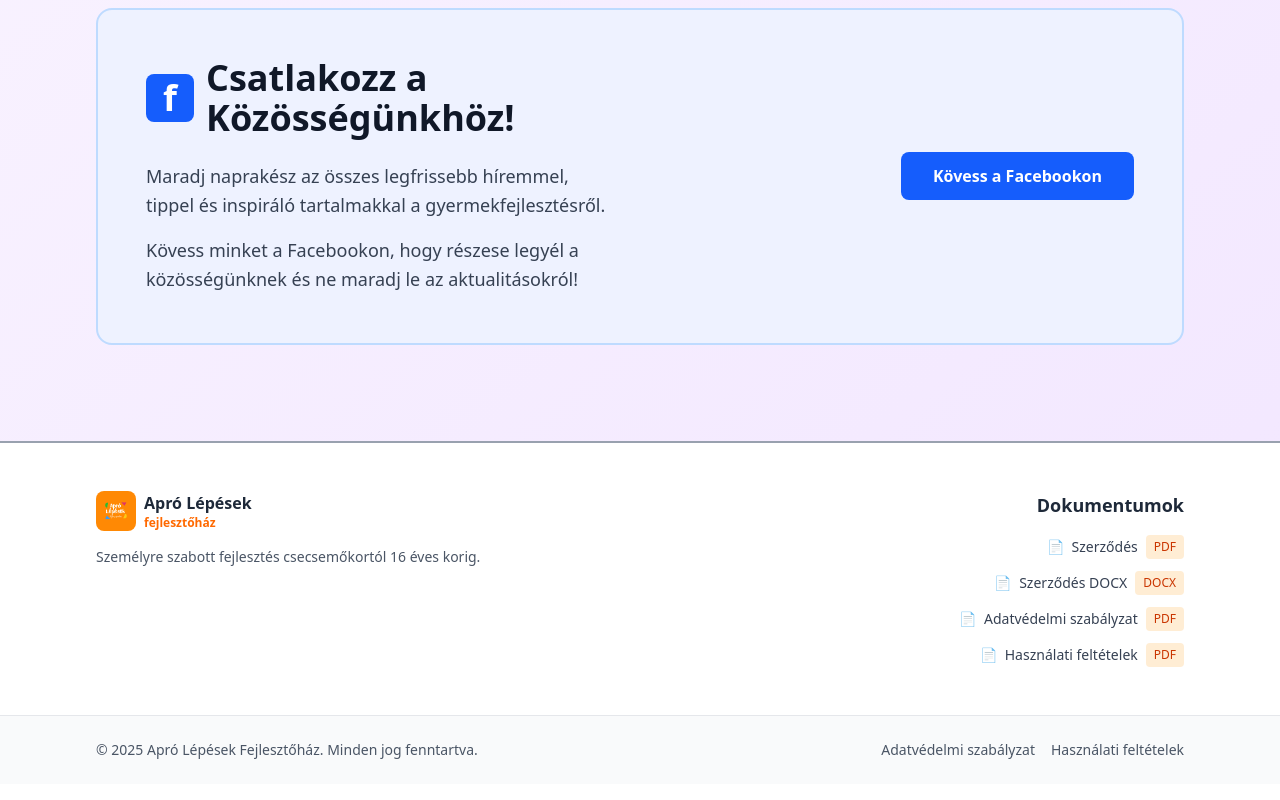
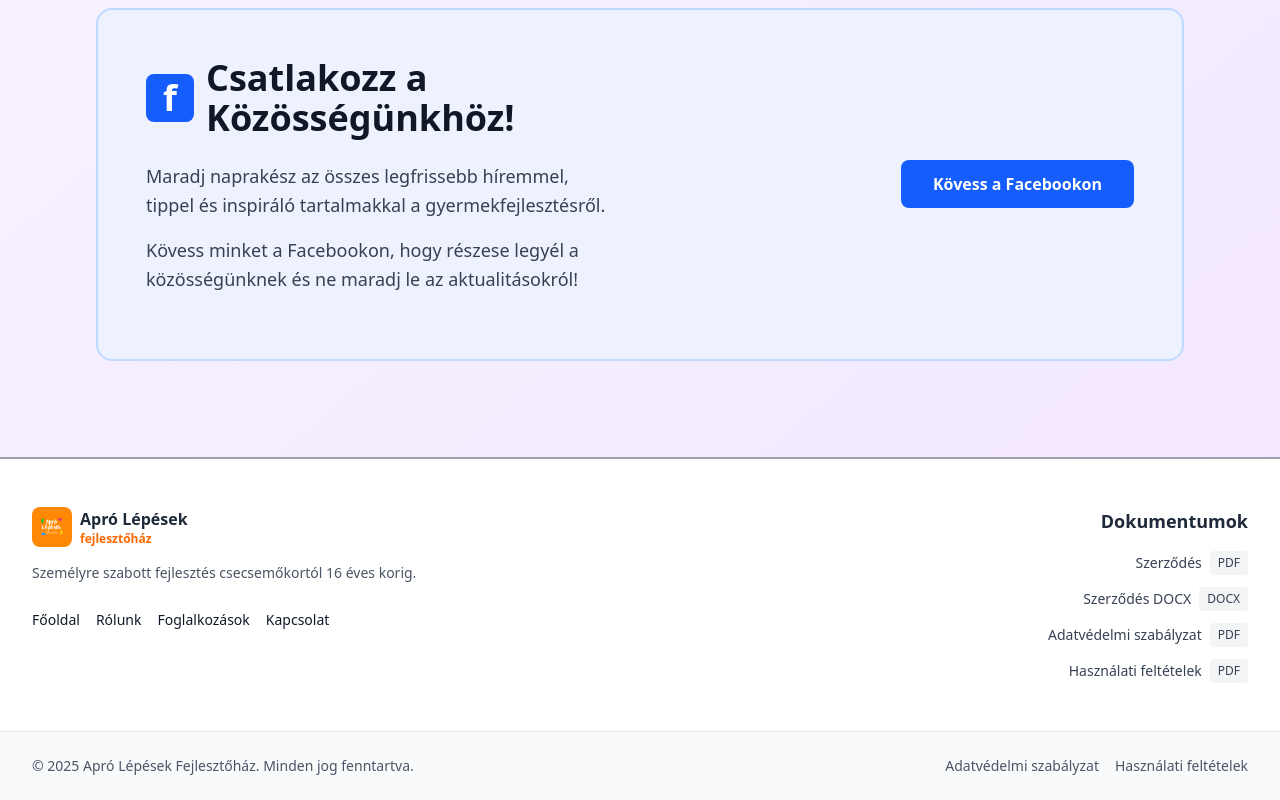
Before and after one commit to krisho-code/aprolepesekfejlesztohaz, a Next.js app: page / in a window 1280 px wide. Shown: the part 3056-3856 px from the top of the page. Built offline with nearby package versions, Linux system fonts and the light colour scheme.

Commit message:
home page changes

```diff
--- a/app/components/ContactSection.tsx
+++ b/app/components/ContactSection.tsx
@@ -71,19 +71,19 @@ export default function ContactSection() {
           <div className="grid grid-cols-1 lg:grid-cols-2 gap-12 items-center">
             {/* Facebook Content */}
             <div>
-              <div className="flex items-center gap-3 mb-6">
+              <div className="flex flex-col sm:flex-row items-center gap-3 mb-6">
                 <div className="w-12 h-12 shrink-0 bg-blue-600 rounded-lg flex items-center justify-center text-4xl font-bold text-white">
                   f
                 </div>
-                <h3 className="text-3xl md:text-4xl font-bold text-gray-900">
+                <h3 className="text-3xl text-center sm:text-left md:text-4xl font-bold text-gray-900">
                   Csatlakozz a Közösségünkhöz!
                 </h3>
               </div>
-              <p className="text-gray-700 text-lg mb-4 leading-relaxed">
+              <p className="text-gray-700 text-lg text-center sm:text-left mb-4 leading-relaxed">
                 Maradj naprakész az összes legfrissebb híremmel, tippel és
                 inspiráló tartalmakkal a gyermekfejlesztésről.
               </p>
-              <p className="text-gray-700 text-lg leading-relaxed">
+              <p className="text-gray-700 text-lg text-center sm:text-left mb-4 leading-relaxed">
                 Kövess minket a Facebookon, hogy részese legyél a közösségünknek
                 és ne maradj le az aktualitásokról!
               </p>
--- a/app/components/Footer.tsx
+++ b/app/components/Footer.tsx
@@ -2,6 +2,13 @@ import React from "react";
 
 export default function Footer() {
   const currentYear = new Date().getFullYear();
+
+  const navItems = [
+    { label: "Főoldal", href: "#" },
+    { label: "Rólunk", href: "#rolunk" },
+    { label: "Foglalkozások", href: "#foglalkozasok" },
+    { label: "Kapcsolat", href: "#kapcsolat" },
+  ];
 
   const documents = [
     { label: "Szerződés", filename: "szerzodes.pdf", type: "PDF" },
@@ -17,14 +24,11 @@ export default function Footer() {
   return (
     <footer className="bg-white border-t-2 border-gray-400 text-gray-800">
       {/* Main Footer Content */}
-      <div className="container mx-auto px-8 xl:px-24 py-12">
+      <div className="container mx-auto px-8 py-12">
         <div className="grid grid-cols-1 md:grid-cols-2 gap-8">
           {/* Logo and Company Info */}
           <div className="flex flex-col gap-4 text-center md:text-left">
-            <a
-              href="#"
-              className="flex items-center gap-2 cursor-pointer group justify-center md:justify-start"
-            >
+            <div className="flex items-center gap-2 cursor-pointer group justify-center md:justify-start">
               <div className="w-10 h-10 bg-orange-400 rounded-lg flex items-center justify-center font-bold text-xl group-hover:rotate-12 transition-transform duration-300">
                 <img src="/logo.png" alt="Apró Lépések Logo" />
               </div>
@@ -36,10 +40,26 @@ export default function Footer() {
                   fejlesztőház
                 </p>
               </div>
-            </a>
+            </div>
             <p className="text-sm text-gray-600">
               Személyre szabott fejlesztés csecsemőkortól 16 éves korig.
             </p>
+
+            {/* Navigation */}
+            <nav className="mt-2">
+              <ul className="flex flex-row gap-4 items-center justify-center md:justify-start md:items-start">
+                {navItems.map((item, index) => (
+                  <li key={index}>
+                    <a
+                      href={item.href}
+                      className="text-gray-900 hover:text-orange-500 transition-colors duration-300 font-medium text-sm"
+                    >
+                      {item.label}
+                    </a>
+                  </li>
+                ))}
+              </ul>
+            </nav>
           </div>
 
           {/* Documents */}
@@ -55,9 +75,8 @@ export default function Footer() {
                     download
                     className="text-gray-700 hover:text-orange-500 transition-colors duration-300 font-medium text-sm flex items-center gap-2"
                   >
-                    <span>📄</span>
                     <span>{doc.label}</span>
-                    <span className="text-xs bg-orange-100 text-orange-700 px-2 py-1 rounded">
+                    <span className="text-xs bg-gray-100 text-gray-700 px-2 py-1 rounded">
                       {doc.type}
                     </span>
                   </a>
@@ -70,7 +89,7 @@ export default function Footer() {
 
       {/* Copyright */}
       <div className="border-t border-gray-200 bg-gray-50">
-        <div className="container mx-auto px-8 xl:px-24 py-6 flex flex-col md:flex-row items-center justify-between text-sm text-gray-600">
+        <div className="container mx-auto px-8 py-6 flex flex-col md:flex-row items-center justify-between text-sm text-gray-600">
           <p>
             &copy; {currentYear} Apró Lépések Fejlesztőház. Minden jog
             fenntartva.
--- a/app/components/ImageGallery.tsx
+++ b/app/components/ImageGallery.tsx
@@ -8,6 +8,7 @@ interface ImageCard {
   emoji: string;
   emojiBackground: string;
   position: "top" | "bottom-left" | "bottom-right";
+  emojiPosition?: "top-left" | "top-right";
 }
 
 const images: ImageCard[] = [
@@ -19,6 +20,7 @@ const images: ImageCard[] = [
     emoji: "😊",
     emojiBackground: "bg-yellow-300",
     position: "top",
+    emojiPosition: "top-right",
   },
   {
     id: 2,
@@ -28,6 +30,7 @@ const images: ImageCard[] = [
     emoji: "🎉",
     emojiBackground: "bg-pink-300",
     position: "bottom-left",
+    emojiPosition: "top-left",
   },
   {
     id: 3,
@@ -37,6 +40,7 @@ const images: ImageCard[] = [
     emoji: "⭐",
     emojiBackground: "bg-purple-300",
     position: "bottom-right",
+    emojiPosition: "top-right",
   },
 ];
 
@@ -46,11 +50,22 @@ export default function ImageGallery() {
       case "top":
         return "top-0 left-1/2 transform -translate-x-1/2 z-30";
       case "bottom-left":
-        return "bottom-0 left-0";
+        return "bottom-0 left-0 top-32";
       case "bottom-right":
         return "bottom-0 right-0";
       default:
         return "";
+    }
+  };
+
+  const getEmojiClasses = (emojiPosition?: string) => {
+    switch (emojiPosition) {
+      case "top-left":
+        return "-top-3 -left-3";
+      case "top-right":
+        return "-top-3 -right-3";
+      default:
+        return "-top-3 -right-3";
     }
   };
 
@@ -74,7 +89,9 @@ export default function ImageGallery() {
               />
             </div>
             <div
-              className={`absolute -top-3 -right-3 ${image.emojiBackground} text-2xl rounded-full p-2 shadow-md`}
+              className={`absolute ${getEmojiClasses(image.emojiPosition)} ${
+                image.emojiBackground
+              } text-2xl rounded-full p-2 shadow-md`}
             >
               {image.emoji}
             </div>
```
